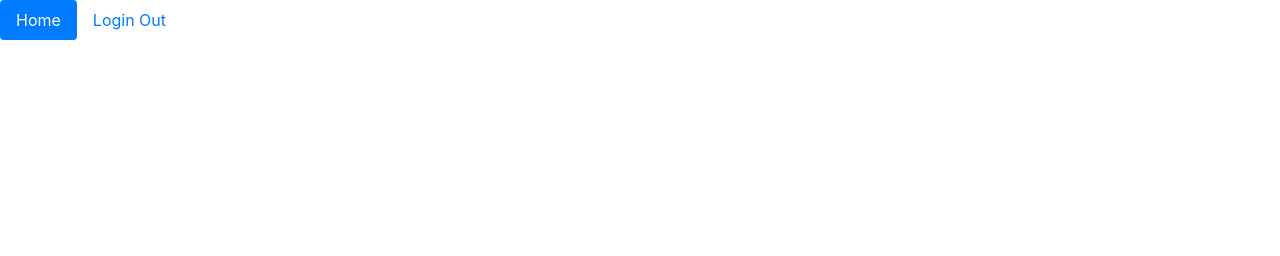
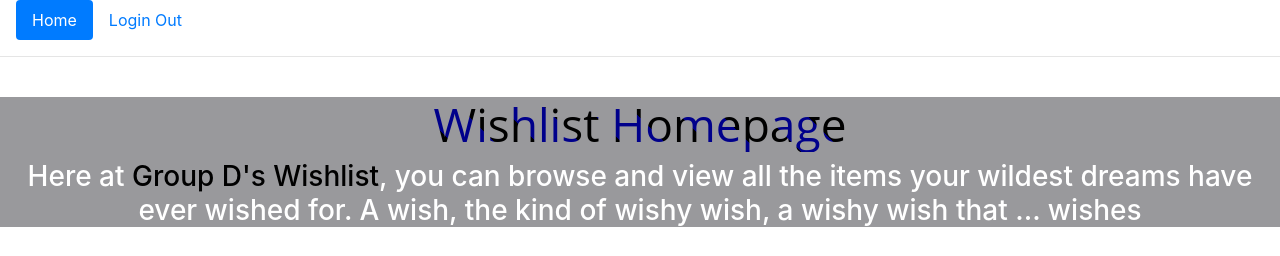
Before and after one commit to cestes-csumb/CST438-Project-02-Wishlist, a Flask app: page /homepage in a window 1280 px wide. Shown: the top 256 px of the page. Run offline with Flask 2, Linux system fonts and the light colour scheme; some libraries are stand-ins or nearby versions.

Commit message:
gave up on jinja for now, but made a rough homepage

```diff
--- a/static/styles.css
+++ b/static/styles.css
@@ -1,9 +1,20 @@
-#loginHead {
+.center {
     text-align: center;
 }
-#xmas {
+.padding{
+    padding-left: 1rem;
+    padding-right: 1rem;
+}
+#homecolor{
+  background: rgba(53, 53, 59, 0.5);
+  color: white;
+}
+#color{
+    color: black;
+}
+#wow {
   --color1: black;
-  --color2: rgb(16, 16, 124);
+  --color2: darkblue;
   font-family: "Open Sans", sans-serif;
   text-align: center;
   font-size: 46px;
@@ -14,7 +25,7 @@
     var(--color2) 30px,
     var(--color2) 60px
   );
-  background-clip: unset;
+  background-clip: inherit;
   color: transparent;
   -webkit-background-clip: text;
   animation: 40s linear 0s infinite move;
@@ -28,3 +39,16 @@
     background-position: 1000px;
   }
 }
+
+#homebg{
+   background-image: url('https://i.kym-cdn.com/photos/images/facebook/001/624/838/07c.png');
+   background-color: rgba(35, 35, 63, 0.445);
+    background-repeat: no-repeat;
+    background-position: center;
+    background-size: contain;
+    width: auto;
+    height: auto;
+}
+#footbg{
+  background: rgba(53, 53, 59, 0.5);
+}
--- a/templates/homepage.html
+++ b/templates/homepage.html
@@ -1,11 +1,53 @@
-{% extends "base.html" %}
+<!DOCTYPE html>
+<html lang="en">
+<head>
+    <title>Login Page</title>
+    <meta name="viewport" content="width=device-width, initial-scale=1.0">
+    <link rel="stylesheet" href="https://stackpath.bootstrapcdn.com/bootstrap/4.3.1/css/bootstrap.min.css"
+          integrity="sha384-ggOyR0iXCbMQv3Xipma34MD+dH/1fQ784/j6cY/iJTQUOhcWr7x9JvoRxT2MZw1T" crossorigin="anonymous">
+    <link href="static/styles.css" rel="stylesheet" type="text/css"/>
 
-{% block content %}
-<body>
-<br><hr>
-<h1>successful login. this is the homepage</h1>
-<h4><a href="logout">Logout</a> here</h4>
+</head>
+<nav class="padding">
+    <ul class="nav nav-pills">
+        <li class="nav-item">
+            <a class="nav-link active" href="{{ url_for('homepage') }}">Home</a>
+        </li>
+        {#    <li class="nav-item">#}
+        {#        <a class="nav-link" href="{{ url_for('createList') }}">List</a>#}
+        {#    </li>#}
+        <li class="nav-item">
+            <a class="nav-link" href="{{ url_for('loginpage') }}">Login Out</a>
+        </li>
+    </ul>
+</nav>
+<hr><br>
+    <div class="center" id="homecolor" >
+    <h2 id ="wow">Wishlist Homepage</h2>
+
+        <h3 class="padding">Here at <span id="color">Group D's Wishlist</span>, you can browse and view all the items your wildest dreams have ever wished for.
+        A wish, the kind of wishy wish, a wishy wish that ... wishes</h3>
+    </div>
+    <br>
+    <div class="center" id="homebg">
+
+     <h5> This is where potential items may be listed </h5>
+    <br><br><br><br><br><br><br><br><br><br>
+
+    </div>
+<br>
+<footer class ="center" id="foot" >
+<div id = "footbg">
+
+
+
+CST 438 Software Engineering
+
+  <span> This website is used for Academic Purposes. </span><br>
+
+    <img src = 'https://www.chispahousing.org/wp-content/uploads/2014/05/CSUMB-Logo.png' width ="100", height = "100">
+    </div>
+
+</footer>
 </body>
-
-{% endblock %}
 </html>
```
Also changed, not shown: templates/loginpage.html (+10 -8 lines).
